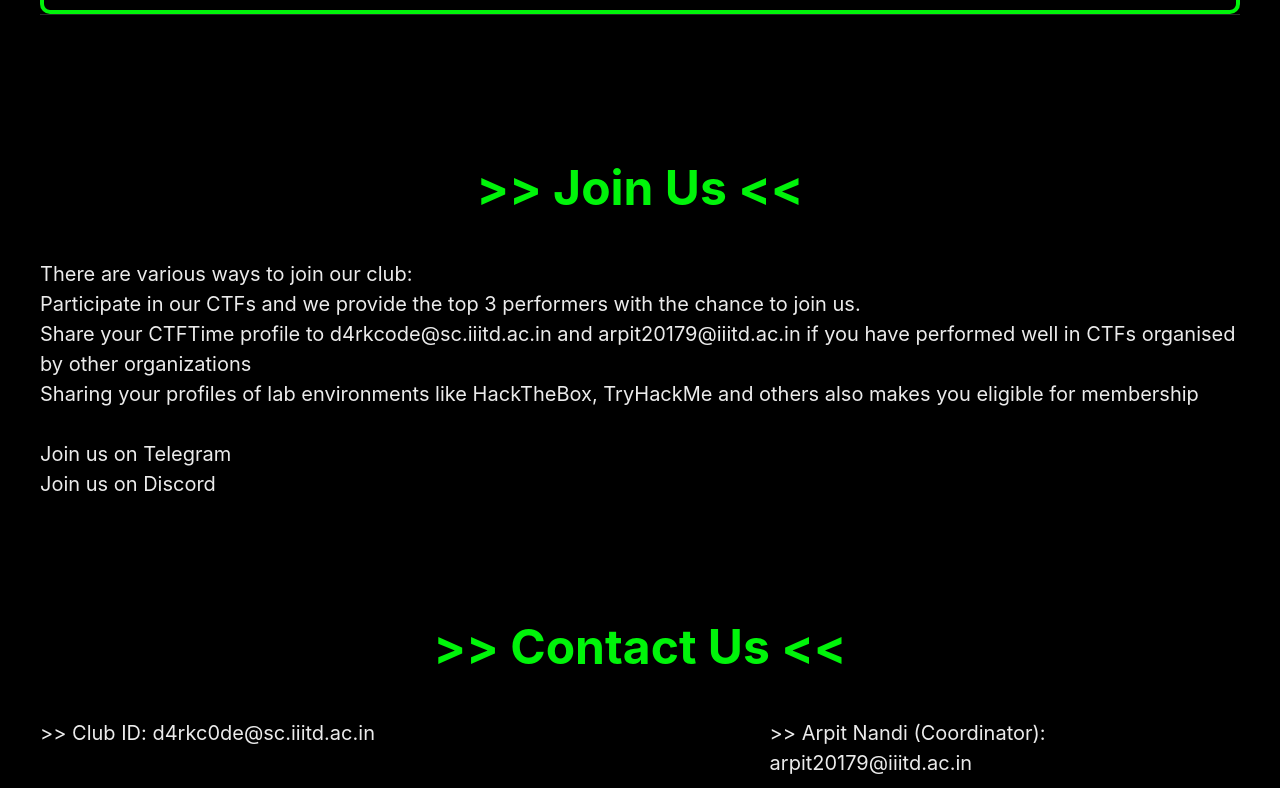
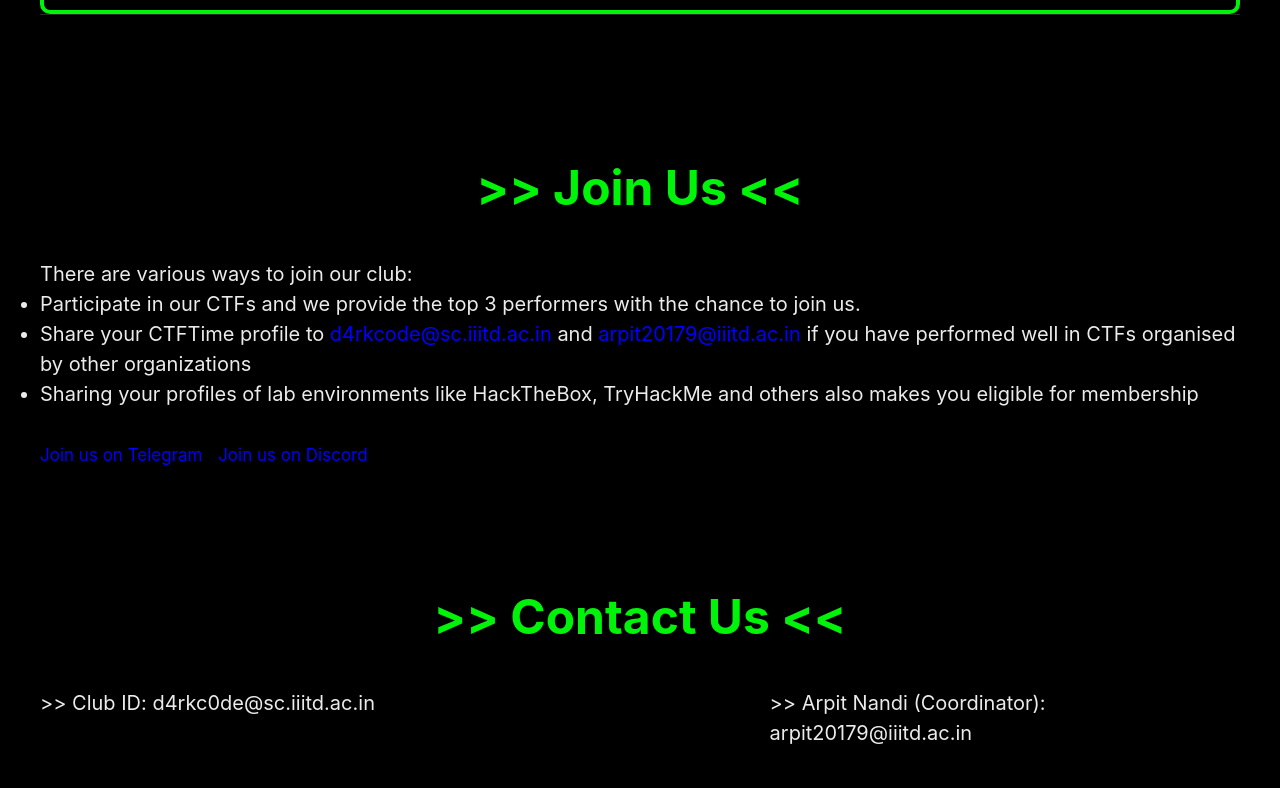
Before and after one commit to d4rkc0de-club/d4rkc0de-iiitd, a React app: page / in a window 1280 px wide. Shown: the part 2132-2920 px from the top of the page. After the commit the page ends 2890 px from the top, so only its background shows below. Built offline with nearby package versions, Linux system fonts and the light colour scheme.

Commit message:
links colors changed in join us

```diff
--- a/src/components/join.js
+++ b/src/components/join.js
@@ -11,12 +11,14 @@ export default function Join() {
             <Box>
                 <Text>
                 There are various ways to join our club: <br></br>
-                    Participate in our CTFs and we provide the top 3 performers with the chance to join us.<br></br>
-                    Share your CTFTime profile to d4rkcode@sc.iiitd.ac.in and arpit20179@iiitd.ac.in if you have performed well in CTFs organised by other organizations<br></br>
-                    Sharing your profiles of lab environments like HackTheBox, TryHackMe and others also makes you eligible for membership<br></br>
+                <ul>
+                   <li>Participate in our CTFs and we provide the top 3 performers with the chance to join us.<br></br></li>
+                   <li>Share your CTFTime profile to <span style={{color:"blue"}}>d4rkcode@sc.iiitd.ac.in</span> and <span style={{color:"blue"}}>arpit20179@iiitd.ac.in</span> if you have performed well in CTFs organised by other organizations<br></br></li>
+                   <li>Sharing your profiles of lab environments like HackTheBox, TryHackMe and others also makes you eligible for membership<br></br></li>
                     <br></br>
-                    <a href="https://t.me/joinchat/QuKJ5QEQAK-6Z__J">Join us on Telegram</a><br></br>
-                    <a href="https://discord.gg/uP3bFcm6yp">Join us on Discord </a>
+                    </ul>
+                    <a href="https://t.me/joinchat/QuKJ5QEQAK-6Z__J" style={{color:"blue",fontSize:"17px"}}>Join us on Telegram</a> &ensp;
+                    <a href="https://discord.gg/uP3bFcm6yp" style={{color:"blue",fontSize:"17px"}}>Join us on Discord </a>
                 </Text>
             </Box>
         </Flex>
```
